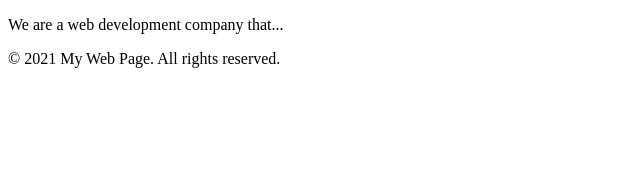
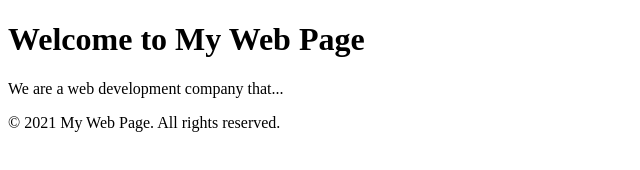
Before and after one commit to Karun-edstem/Test, a plain HTML site: page index.html in a window 1280 px wide. Shown: the whole page, without its empty margins (0-640 px from the left). Drawn offline with Linux system fonts and the light colour scheme.

Commit message:
Added Header

```diff
--- a/index.html
+++ b/index.html
@@ -3,6 +3,11 @@
   <head>
     <title>My Web Page</title>
   </head>
+
+  <header>
+    <h1>Welcome to My Web Page</h1>
+  </header>
+
   <body>
     <main>
       <section id="about">
```
